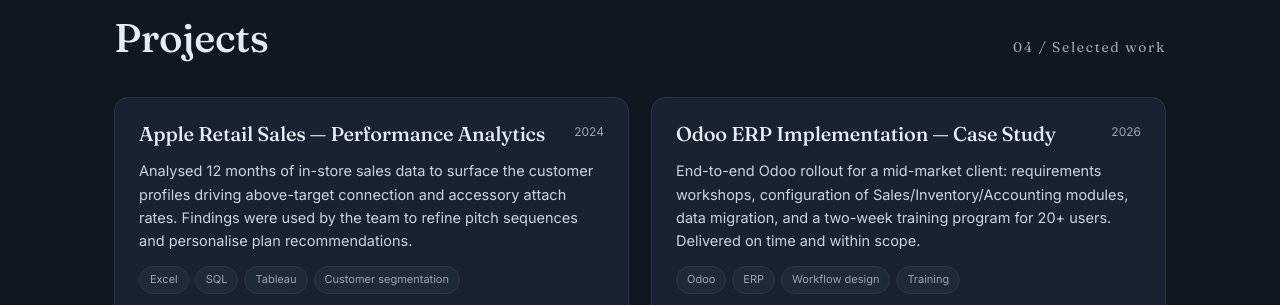
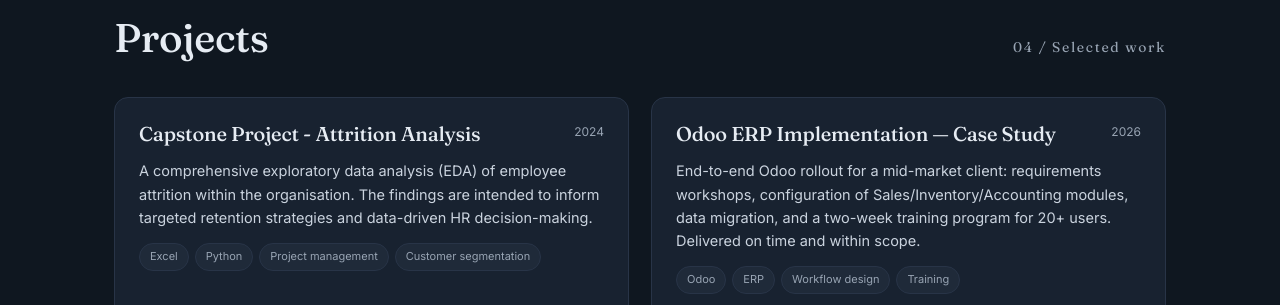
Before and after one commit to Pratham1510/portfolio, a plain HTML site: page index.html in a window 1280 px wide. Shown: the part 3240-3545 px from the top of the page. Drawn offline with Linux system fonts and the light colour scheme.

Commit message:
Update project details in index.html
adding the first project completed

```diff
--- a/index.html
+++ b/index.html
@@ -386,12 +386,12 @@
       <!-- ====== SAMPLE PROJECT 1 (replace with your real work) ====== -->
       <article class="project">
         <div class="top">
-          <h3>Apple Retail Sales — Performance Analytics</h3>
+          <h3> Capstone Project - Attrition Analysis</h3>
           <span class="date">2024</span>
         </div>
-        <p>Analysed 12 months of in-store sales data to surface the customer profiles driving above-target connection and accessory attach rates. Findings were used by the team to refine pitch sequences and personalise plan recommendations.</p>
+        <p> A comprehensive exploratory data analysis (EDA) of employee attrition within the organisation. The findings are intended to inform targeted retention strategies and data-driven HR decision-making.</p>
         <div class="stack">
-          <span>Excel</span><span>SQL</span><span>Tableau</span><span>Customer segmentation</span>
+          <span>Excel</span><span>Python</span><span>Project management</span><span>Customer segmentation</span>
         </div>
         <div class="links">
           <a href="https://github.com/Pratham1510/Business_Analyst" target="_blank" rel="noopener">
```
